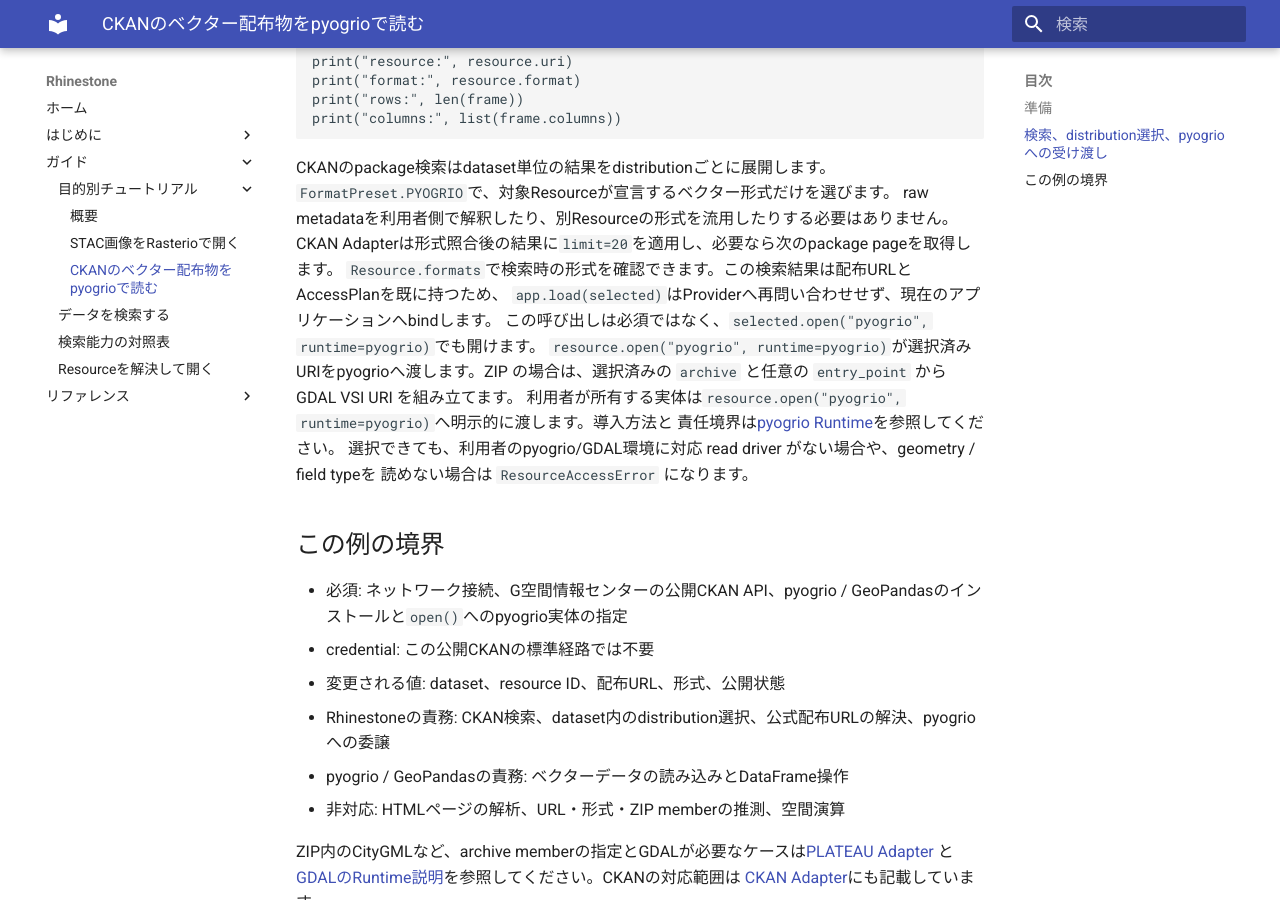
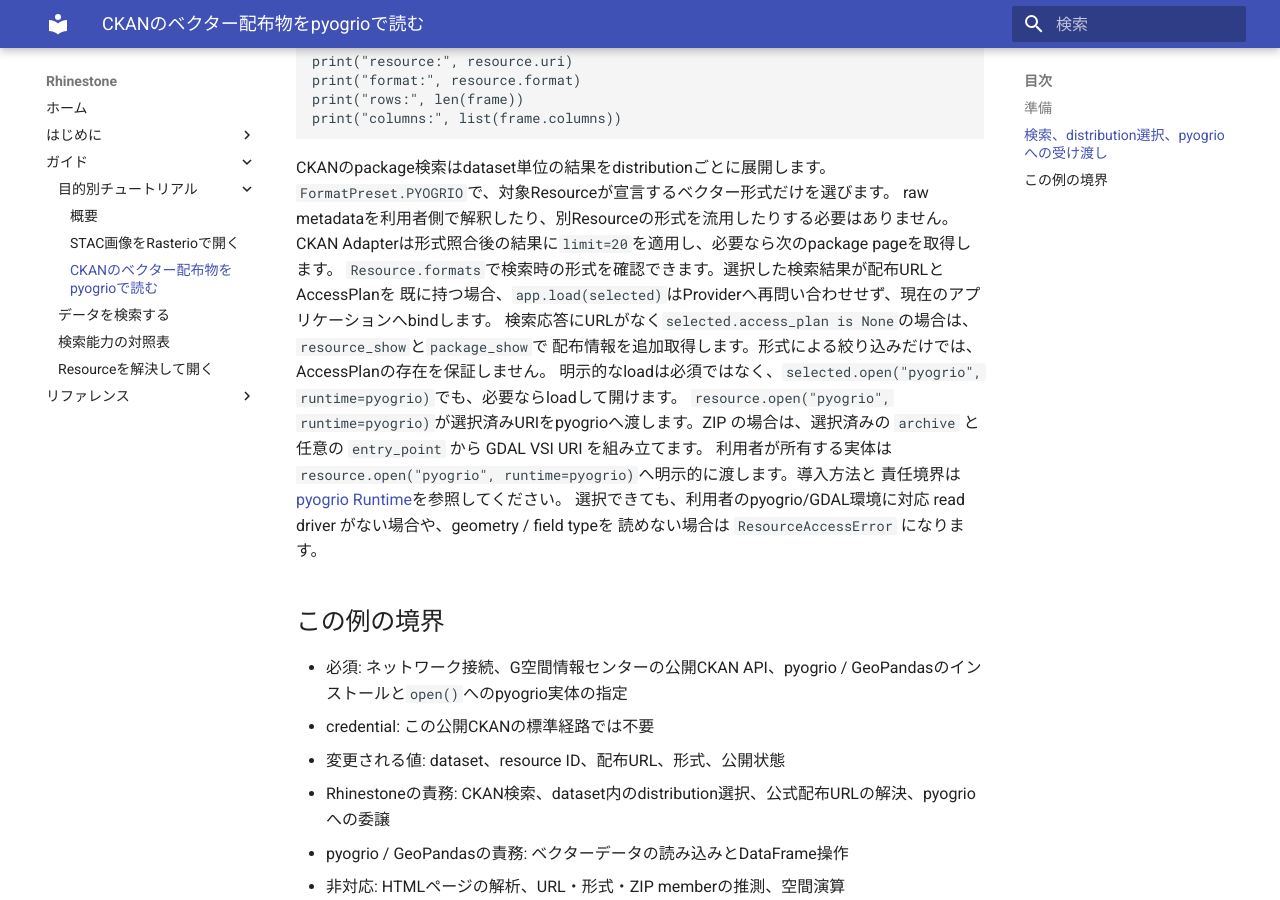
Before and after one commit to u-kitazawa/rhinestone, an MkDocs documentation site: the page built from docs/tutorials/ckan-pyogrio.md, in a window 1280 px wide and 900 px high, scrolled down 1190 px. Built offline with MkDocs 1.6.1 and Material for MkDocs 9.7.7, drawn with Linux system fonts in a browser that asks for light colours.

Commit message:
docs: qualify planned CKAN result loading guarantee

```diff
--- a/docs/tutorials/ckan-pyogrio.md
+++ b/docs/tutorials/ckan-pyogrio.md
@@ -60,9 +60,11 @@ CKANのpackage検索はdataset単位の結果をdistributionごとに展開し
 `FormatPreset.PYOGRIO`で、対象Resourceが宣言するベクター形式だけを選びます。
 raw metadataを利用者側で解釈したり、別Resourceの形式を流用したりする必要はありません。
 CKAN Adapterは形式照合後の結果に`limit=20`を適用し、必要なら次のpackage pageを取得します。
-`Resource.formats`で検索時の形式を確認できます。この検索結果は配布URLとAccessPlanを既に持つため、
-`app.load(selected)`はProviderへ再問い合わせせず、現在のアプリケーションへbindします。
-この呼び出しは必須ではなく、`selected.open("pyogrio", runtime=pyogrio)`でも開けます。
+`Resource.formats`で検索時の形式を確認できます。選択した検索結果が配布URLとAccessPlanを
+既に持つ場合、`app.load(selected)`はProviderへ再問い合わせせず、現在のアプリケーションへbindします。
+検索応答にURLがなく`selected.access_plan is None`の場合は、`resource_show`と`package_show`で
+配布情報を追加取得します。形式による絞り込みだけでは、AccessPlanの存在を保証しません。
+明示的なloadは必須ではなく、`selected.open("pyogrio", runtime=pyogrio)`でも、必要ならloadして開けます。
 `resource.open("pyogrio", runtime=pyogrio)`が選択済みURIをpyogrioへ渡します。ZIP の場合は、選択済みの
 `archive` と任意の `entry_point` から GDAL VSI URI を組み立てます。
 利用者が所有する実体は`resource.open("pyogrio", runtime=pyogrio)`へ明示的に渡します。導入方法と
```
Also changed, not shown: 2 other files.
